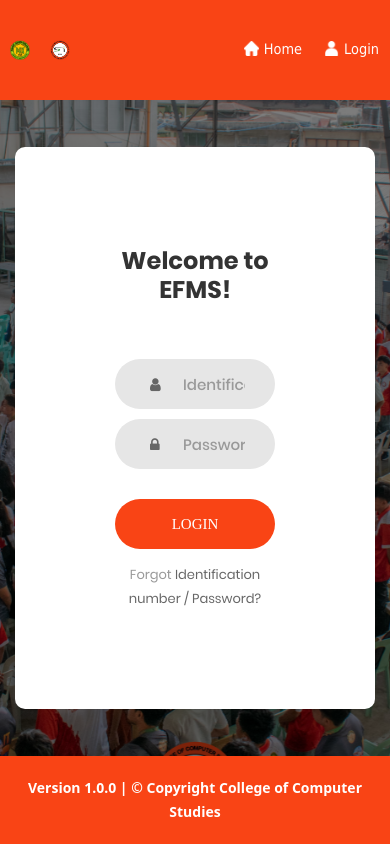
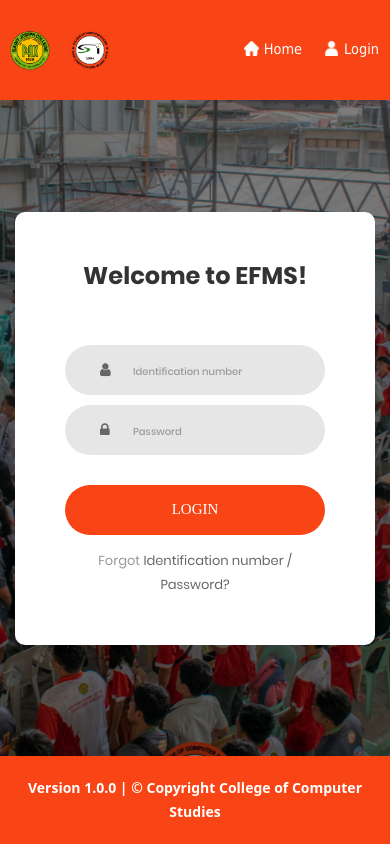
Before and after one commit to Shirrah/Department_web, a PHP site: page /Department_web/index.php?content=log-in in a window 390 px wide. Run offline with PHP 8.4, Linux system fonts and the light colour scheme; data that the repository does not hold is empty; some web fonts are replaced.

Commit message:
update 1.1

```diff
--- a/stylesheet/header.css
+++ b/stylesheet/header.css
@@ -16,7 +16,7 @@
 }
 
 .logo, .sjclogo{
-    width: 40px;
+    width: 60px;
     padding: 10px;
 }
 
--- a/stylesheet/login-new-main.css
+++ b/stylesheet/login-new-main.css
@@ -410,6 +410,15 @@ iframe {
   }
 }
 
+@media (max-width: 500px){
+  .input100::placeholder{
+    font-size: 10px;
+  }
+
+  .wrap-login100{
+    padding: 50px;
+  }
+}
 
 /*------------------------------------------------------------------
 [ Alert validate ]*/
```
Also changed, not shown: php/check-login.php (+16 -2 lines).
